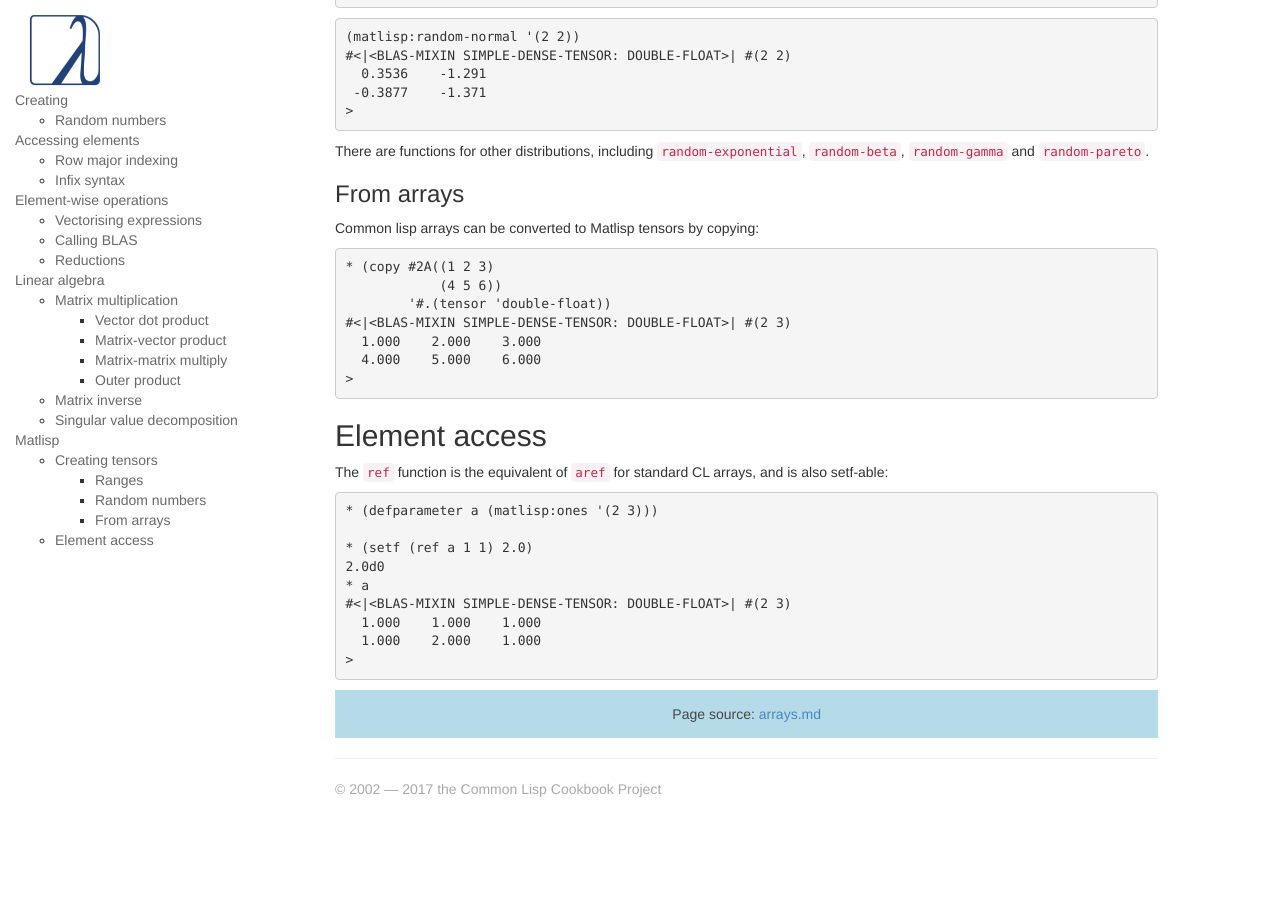
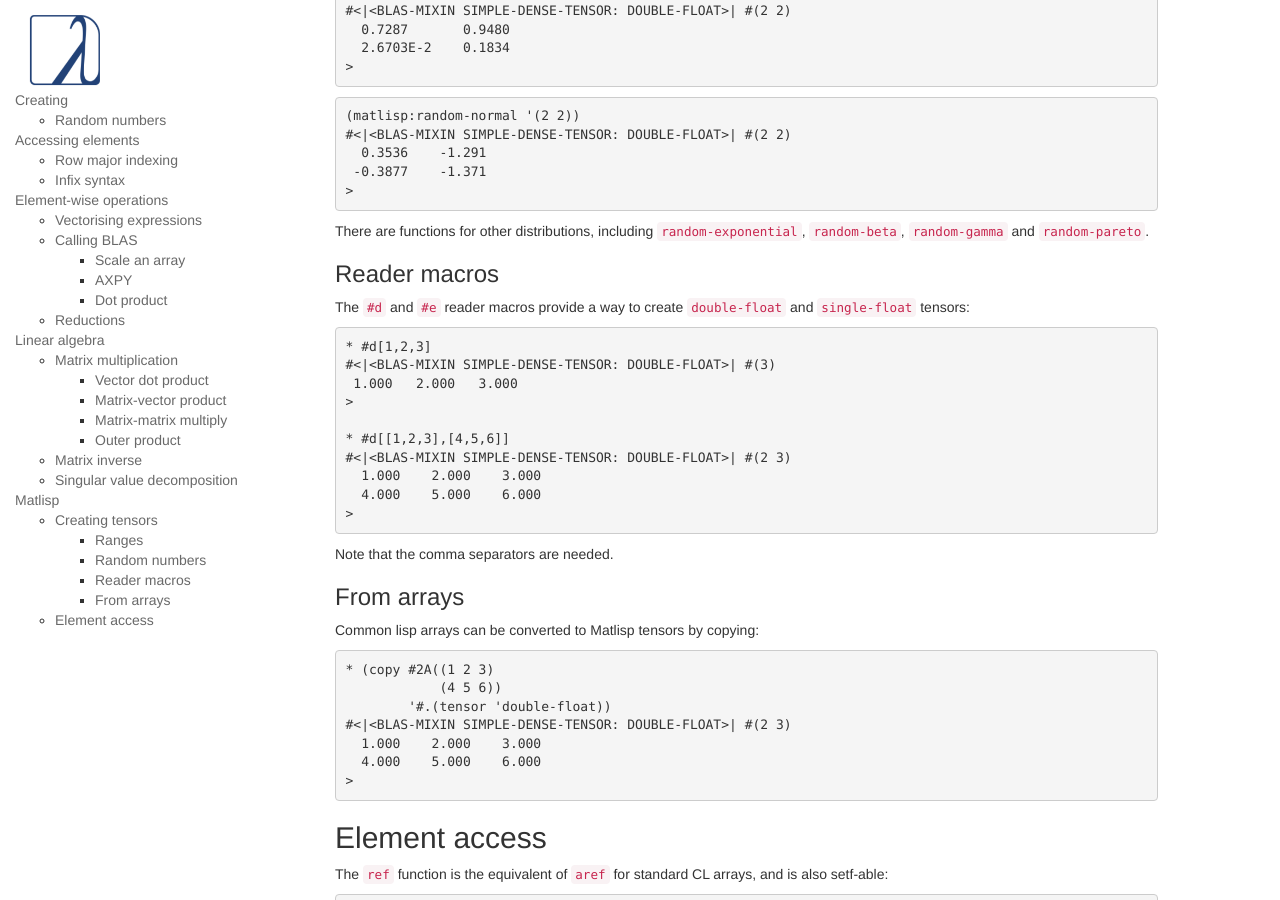
Before and after one commit to LispCookbook/cl-cookbook, a Jekyll site: the page built from arrays.md, in a window 1280 px wide and 900 px high, scrolled down 13694 px. Built offline with Jekyll 4.4.1, drawn with Linux system fonts in a browser that asks for light colours; before the commit the page ends 14513 px from its top, so only the background shows below that; some of the changed text lies outside the part shown.

Commit message:
Add Matlisp reader macros #d and #e
Helpful for defining small tensors

```diff
--- a/arrays.md
+++ b/arrays.md
@@ -454,7 +455,9 @@ Several packages provide wrappers around BLAS, for fast matrix manipulation.
 The [lla](https://github.com/tpapp/lla) package in quicklisp includes
 calls to some functions:
 
-**Scale an array** by a factor:
+### Scale an array
+
+scaling by a constant factor:
 ~~~lisp
 * (defparameter a #(1 2 3))
 * (lla:scal! 2.0 a)
@@ -462,7 +465,7 @@ calls to some functions:
 #(2.0d0 4.0d0 6.0d0)
 ~~~
 
-**AXPY**:
+### AXPY
 
 This calculates `a * x + y` where `a` is a constant, `x` and `y` are arrays.
 The `lla:axpy!` function is destructive, modifying the last argument (`y`).
@@ -492,7 +495,7 @@ number versions of these operators:
 #(#C(1.5d0 1.5d0) #C(2.0d0 2.0d0) #C(2.5d0 2.5d0))
 ~~~
 
-**Dot** product:
+### Dot product
 
 The dot product of two vectors:
 ~~~lisp
@@ -881,6 +884,25 @@ There are functions for other distributions, including
 `random-exponential`, `random-beta`, `random-gamma` and
 `random-pareto`.
 
+### Reader macros
+
+The `#d` and `#e` reader macros provide a way to create `double-float`
+and `single-float` tensors:
+
+~~~lisp
+* #d[1,2,3]
+#<|<BLAS-MIXIN SIMPLE-DENSE-TENSOR: DOUBLE-FLOAT>| #(3)
+ 1.000   2.000   3.000
+>
+
+* #d[[1,2,3],[4,5,6]]
+#<|<BLAS-MIXIN SIMPLE-DENSE-TENSOR: DOUBLE-FLOAT>| #(2 3)
+  1.000    2.000    3.000
+  4.000    5.000    6.000
+>
+~~~
+Note that the comma separators are needed.
+
 ### From arrays
 
 Common lisp arrays can be converted to Matlisp tensors by copying:
```
Also changed, not shown: other parts of arrays.md (+3 -2 lines).
